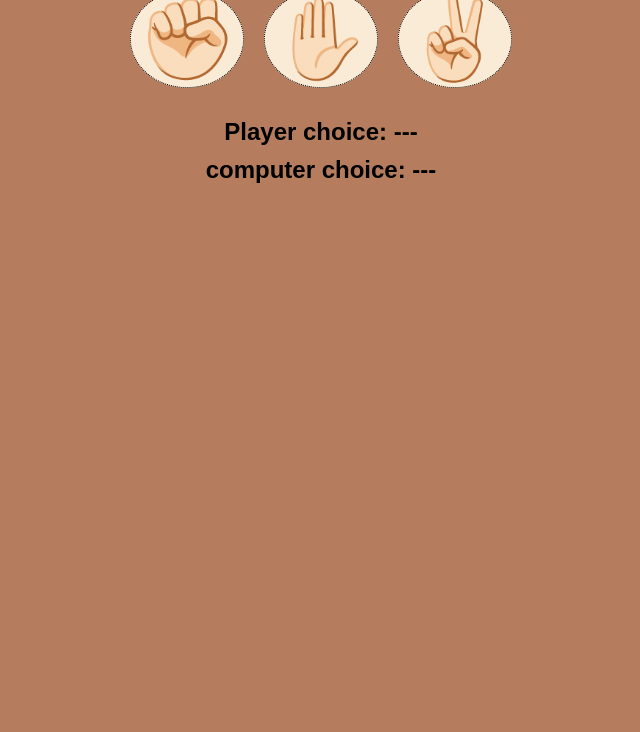
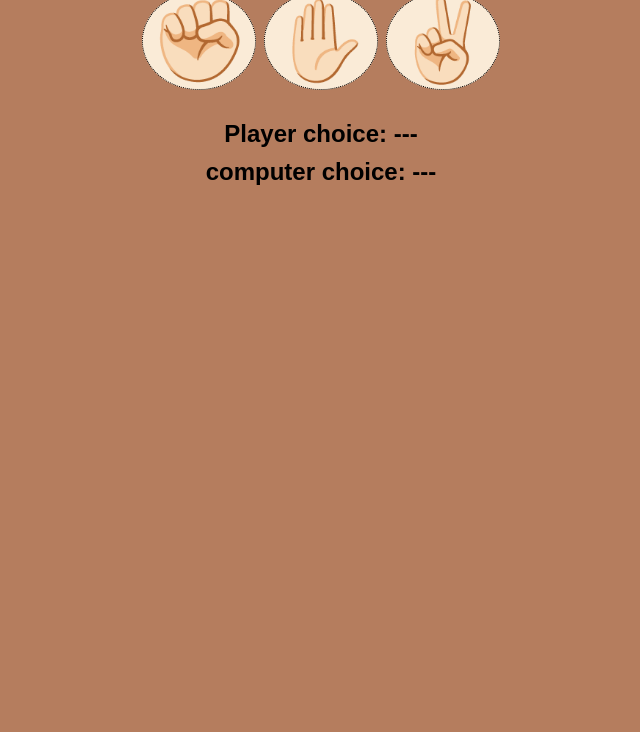
Before and after one commit to Hinata-1818/rock-paper-scissors-game, a plain HTML site: page index.html in a window 1280 px wide. Shown: the part 68-800 px from the top of the page, without its empty margins (319-959 px from the left). Drawn offline with Linux system fonts and the light colour scheme.

Commit message:
Update rockpaperscissors.css

```diff
--- a/rockpaperscissors.css
+++ b/rockpaperscissors.css
@@ -1,16 +1,19 @@
 body{
-    margin: 0;
+
     display: flex;
     flex-direction: column;
     align-items: center;
     background-color: rgba(170, 105, 70, 0.868);
+}
+#buttons-container{
+    text-align: center;
 }
 button{
     font-size: 500%;
     border-radius: 50%;
     background-color: antiquewhite;
     border: 1px dotted;
-    margin: 8px;
+    margin: 2px;
     cursor: pointer;
     margin-bottom: 25px;
 }
```
